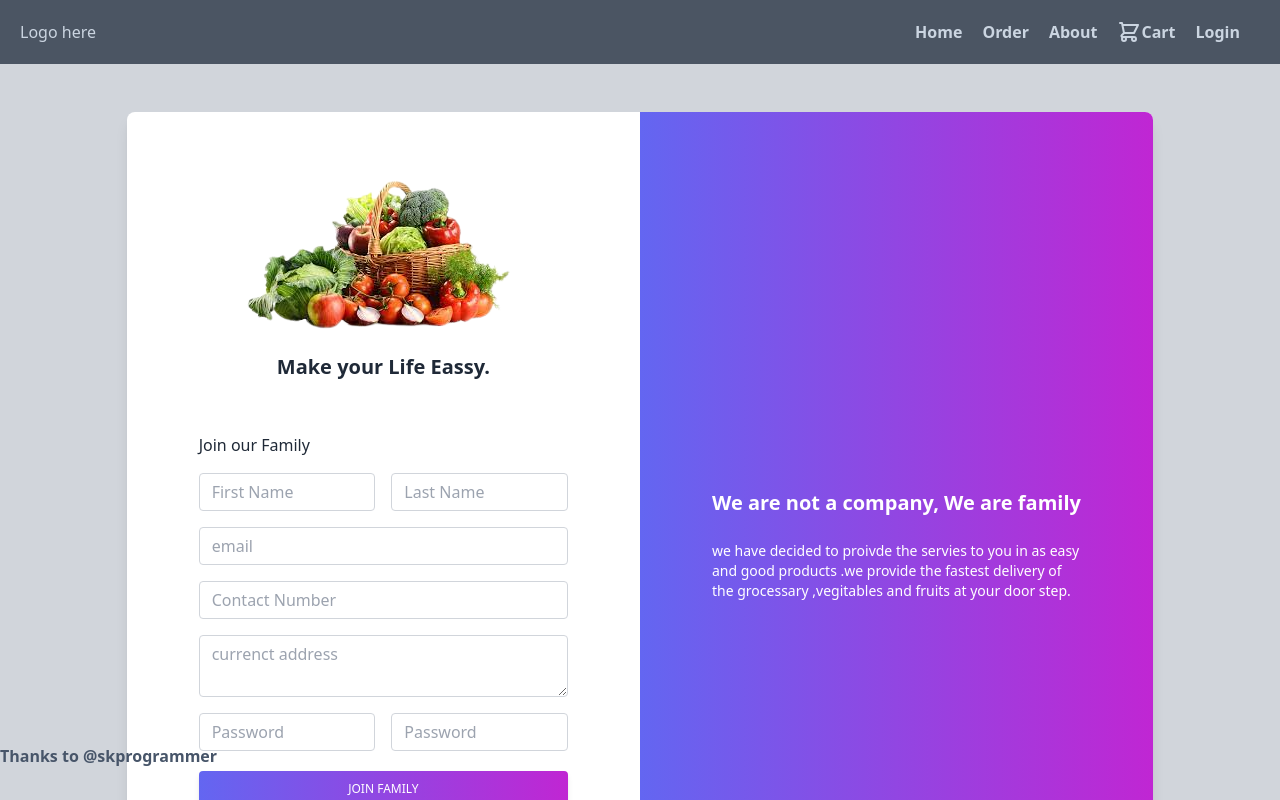
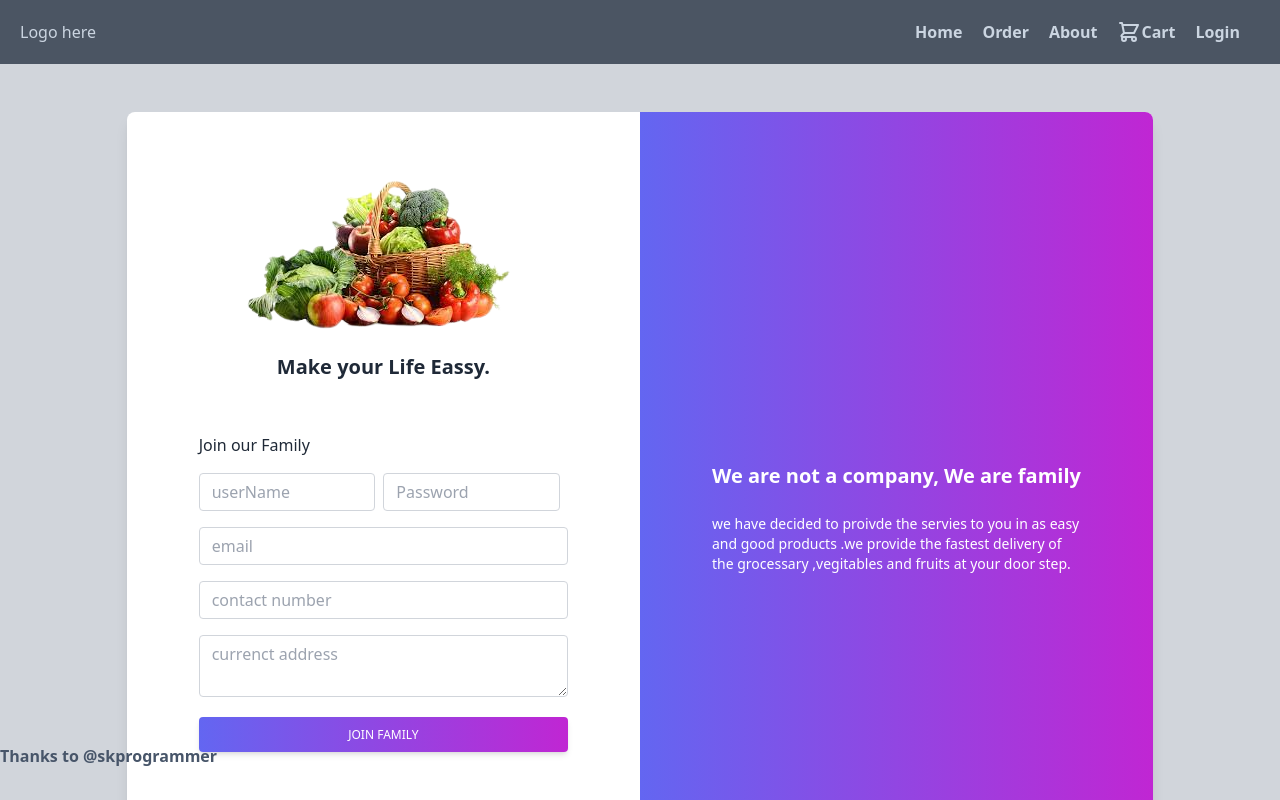
Before and after one commit to divyanshusharma1007/easyway22, a Next.js app: page /signup in a window 1280 px wide. Shown: the top 800 px of the page. Built offline with nearby package versions, Linux system fonts and the light colour scheme.

Commit message:
create user created

```diff
--- a/actions/admin/login.js
+++ b/actions/admin/login.js
@@ -1,9 +1,9 @@
 import axios from 'axios'
+import serverurl from '../../serverurl';
 export default async (data) => {
-    console.log(data)
     const options = {
         method: 'GET',
-        url: 'https://easyway22.herokuapp.com/api/admin/login',
+        url: `${serverurl}/admin/login`,
         params: data
     };
 
--- /dev/null
+++ b/actions/users/signup.js
@@ -0,0 +1,19 @@
+import axios from "axios";
+import serverurl from "../../serverurl";
+export default async (data) => {
+    const options = {
+        method: 'POST',
+        url: `${serverurl}/user/create`,
+        data: data
+    };
+    const res = axios.request(options).then(function (response) {
+        console.log(response.data, "data in action")
+        return response.data;
+    }).catch(function (error) {
+        console.error(error);
+        alert("some error occured")
+    });
+    console.log(res, "response from backend")
+    alert("login successfull");
+    return res;
+}
--- a/database/Schema/UserSchema.js
+++ b/database/Schema/UserSchema.js
@@ -7,7 +7,6 @@ const UserSchema = new Schema({
     contactnumber: {
         type: Number,
         required: true,
-        unique: true
     },
     email: {
         type: String,
--- a/package.json
+++ b/package.json
@@ -18,8 +18,10 @@
     "framer-motion": "^7.1.0",
     "fs": "^0.0.1-security",
     "hero-slider": "^2.0.3",
+    "joi": "^17.6.0",
     "js-cookie": "^3.0.1",
     "jsonwebtoken": "^8.5.1",
+    "lodash": "^4.17.21",
     "mongoose": "^6.5.2",
     "next": "12.2.4",
     "react": "18.2.0",
--- /dev/null
+++ b/pages/api/admin/order.js
@@ -0,0 +1,11 @@
+import connectToMongo from "../../database/connections"
+import models from '../../database/models'
+const mongoose = require('mongoose')
+const handler = async (req, res) => {
+  console.log("Running")
+  const { Orders } = models();
+
+  res.status(200).json({ name: 'John Doe', data: await User.find() })
+}
+
+export default connectToMongo(handler)
--- /dev/null
+++ b/pages/api/user/login.js
@@ -0,0 +1,11 @@
+import connectToMongo from "../../../database/connections"
+import models from '../../../database/models'
+const mongoose = require('mongoose')
+const handler = async (req, res) => {
+  console.log("Running")
+  const { User } = models();
+
+  res.status(200).json({ name: 'John Doe', data: await User.find() })
+}
+
+export default connectToMongo(handler)
--- a/pages/signup.js
+++ b/pages/signup.js
@@ -1,7 +1,40 @@
 import React from 'react'
 import Image from 'next/image'
 import Link from 'next/link'
-export default function signup() {
+import { useState } from 'react'
+const _ = require('lodash')
+import signup from '../actions/users/signup'
+import { useRouter } from 'next/router'
+import Cookies from 'js-cookie'
+export default function signupuser() {
+  const router = useRouter()
+  const [formData, setFormData] = useState({
+    "username": "",
+    "password": "",
+    "email": "",
+    "contactnumber": "",
+    "address": ""
+  });
+
+  const onChange = (e) => {
+    const key = e?.target?.name;
+    let newFromState = _.cloneDeep(formData);
+    newFromState[key] = e.target.value;
+    setFormData(newFromState);
+  }
+  const signUpUser = async (e) => {
+    const data = await signup(formData);
+    console.log("sign up exchanged");
+    // Cookies.set("auth", JSON.stringify(data));
+    alert('loging successfull')
+    console.log(Cookies.get('auth'))
+    console.log(typeof (Cookies.get('auth')), 'type of cookie')
+    if (!(Cookies.get('auth') === 'undefined')) {
+      router.push('/cart');
+    } else {
+      router.push('/signup');
+    }
+  }
   return (
     <section className='flex justify-center bg-gray-300'>
       <section className="h-full gradient-form md:h-auto ">
@@ -26,14 +59,20 @@ export default function signup() {
                             <input
                               type="text"
                               className="form-control block w-full px-3 py-1.5 text-base font-normal text-gray-700 bg-white bg-clip-padding border border-solid border-gray-300 rounded transition ease-in-out m-0 focus:text-gray-700 focus:bg-white focus:border-blue-600 focus:outline-none mr-2"
-                              id="exampleFormControlInput1"
-                              placeholder="First Name"
+                              id="username"
+                              placeholder="userName"
+                              value={formData?.username}
+                              name="username"
+                              onChange={onChange}
                             />
                             <input
-                              type="text"
-                              className="form-control block w-full px-3 py-1.5 text-base font-normal text-gray-700 bg-white bg-clip-padding border border-solid border-gray-300 rounded transition ease-in-out m-0 focus:text-gray-700 focus:bg-white focus:border-blue-600 focus:outline-none ml-2"
-                              id="exampleFormControlInput1"
-                              placeholder="Last Name"
+                              type="password"
+                              className="form-control block w-full px-3 py-1.5 text-base font-normal text-gray-700 bg-white bg-clip-padding border border-solid border-gray-300 rounded transition ease-in-out m-0 focus:text-gray-700 focus:bg-white focus:border-blue-600 focus:outline-none mr-2"
+                              id="password"
+                              placeholder="Password"
+                              name="password"
+                              value={formData?.password}
+                              onChange={onChange}
                             />
                           </div>
                         </div>
@@ -41,46 +80,41 @@ export default function signup() {
                           <input
                             type="email"
                             className="form-control block w-full px-3 py-1.5 text-base font-normal text-gray-700 bg-white bg-clip-padding border border-solid border-gray-300 rounded transition ease-in-out m-0 focus:text-gray-700 focus:bg-white focus:border-blue-600 focus:outline-none"
-                            id="exampleFormControlInput1"
+                            id="email"
                             placeholder="email"
+                            value={formData?.email}
+                            name="email"
+                            onChange={onChange}
                           />
                         </div>
                         <div className="mb-4">
                           <input
                             type="number"
-                            className="form-control block w-full px-3 py-1.5 text-base font-normal text-gray-700 bg-white bg-clip-padding border border-solid border-gray-300 rounded transition ease-in-out m-0 focus:text-gray-700 focus:bg-white focus:border-blue-600 focus:outline-none"
-                            id="exampleFormControlInput1"
-                            placeholder="Contact Number"
+                            className="form-control block w-full px-3 py-1.5 text-base font-normal text-gray-700 bg-white bg-clip-padding border border-solid border-gray-300 rounded transition ease-in-out m-0 focus:text-gray-700 focus:bg-white focus:border-blue-600 focus:outline-none mr-2"
+                            id="number"
+                            placeholder="contact number"
+                            value={formData?.contactnumber}
+                            name="contactnumber"
+                            onChange={onChange}
                           />
                         </div>
                         <div className="mb-4">
                           <textarea
                             type=""
                             className="form-control block w-full px-3 py-1.5 text-base font-normal text-gray-700 bg-white bg-clip-padding border border-solid border-gray-300 rounded transition ease-in-out m-0 focus:text-gray-700 focus:bg-white focus:border-blue-600 focus:outline-none"
-                            id="exampleFormControlInput1"
+                            id="address"
                             placeholder="currenct address"
+                            name="address"
+                            value={formData?.address}
+                            onChange={onChange}
                           />
                         </div>
-                        <div>
-                          <div className="mb-4 flex justify-between flex-col md:flex-row">
-                            <input
-                              type="password"
-                              className="form-control block w-full px-3 py-1.5 text-base font-normal text-gray-700 bg-white bg-clip-padding border border-solid border-gray-300 rounded transition ease-in-out m-0 focus:text-gray-700 focus:bg-white focus:border-blue-600 focus:outline-none mr-2"
-                              id="exampleFormControlInput1"
-                              placeholder="Password"
-                            />
-                            <input
-                              type="password"
-                              className="form-control block w-full px-3 py-1.5 text-base font-normal text-gray-700 bg-white bg-clip-padding border border-solid border-gray-300 rounded transition ease-in-out m-0 focus:text-gray-700 focus:bg-white focus:border-blue-600 focus:outline-none ml-2"
-                              id="exampleFormControlInput1"
-                              placeholder="Password"
-                            />
-                          </div>
-                        </div>
+
                         <div className="text-center pt-1 mb-12 pb-1">
                           <button
                             className="inline-block px-6 py-2.5 text-white font-medium text-xs leading-tight uppercase rounded shadow-md  hover:bg-blue-700 hover:shadow-lg focus:shadow-lg focus:outline-none focus:ring-0 active:shadow-lg transition duration-150 ease-in-out w-full mb-3 bg-gradient-to-r from-indigo-500  to-fuchsia-600"
                             type="button"
+                            onClick={signUpUser}
                           >
                             Join Family
                           </button>
--- /dev/null
+++ b/serverurl.js
@@ -0,0 +1 @@
+export default 'https://easyway22.herokuapp.com/api/'
```
Also changed, not shown: pages/api/user/create.js (added, +66 -0 lines), 1 other file (tests, documents, lock files or other folders).
